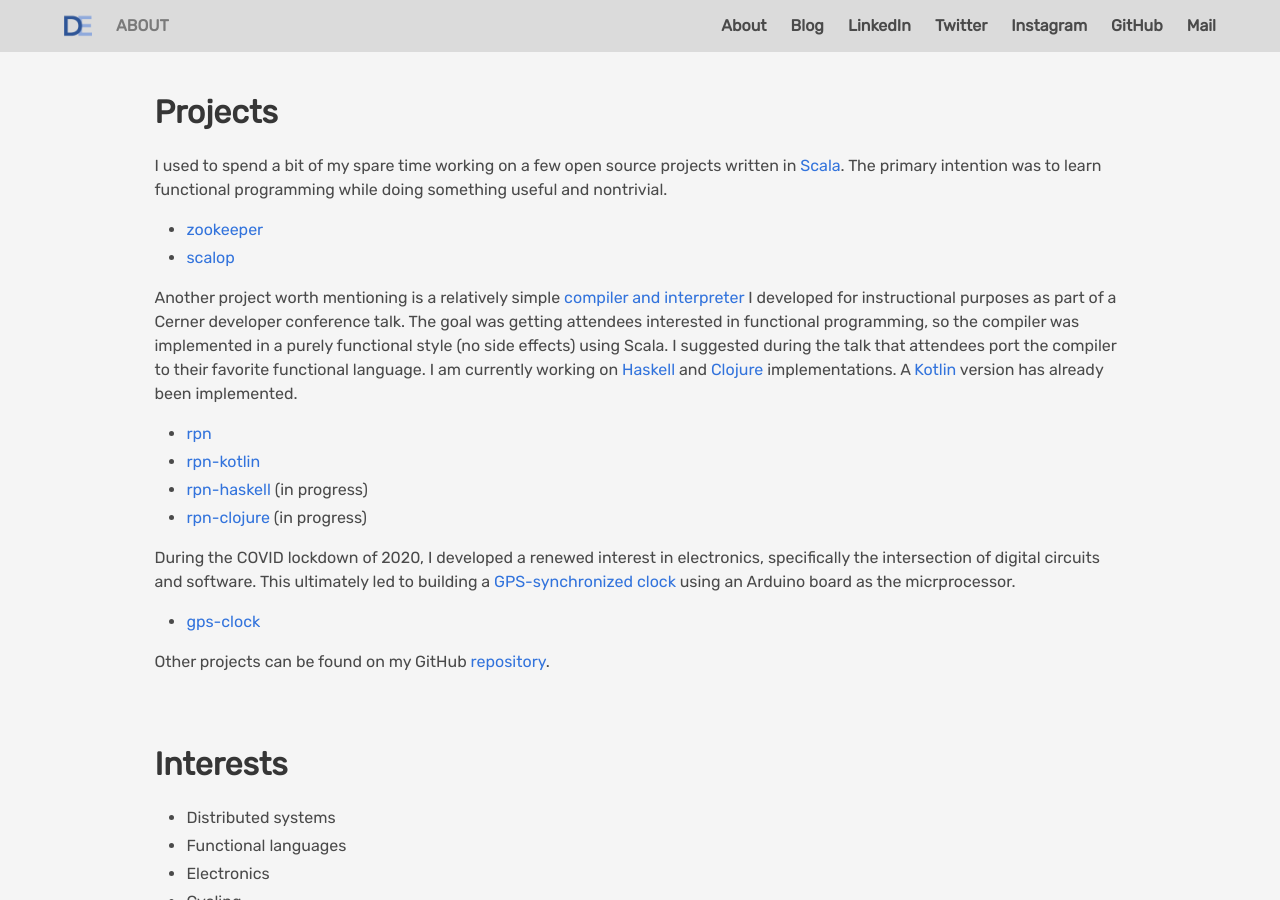
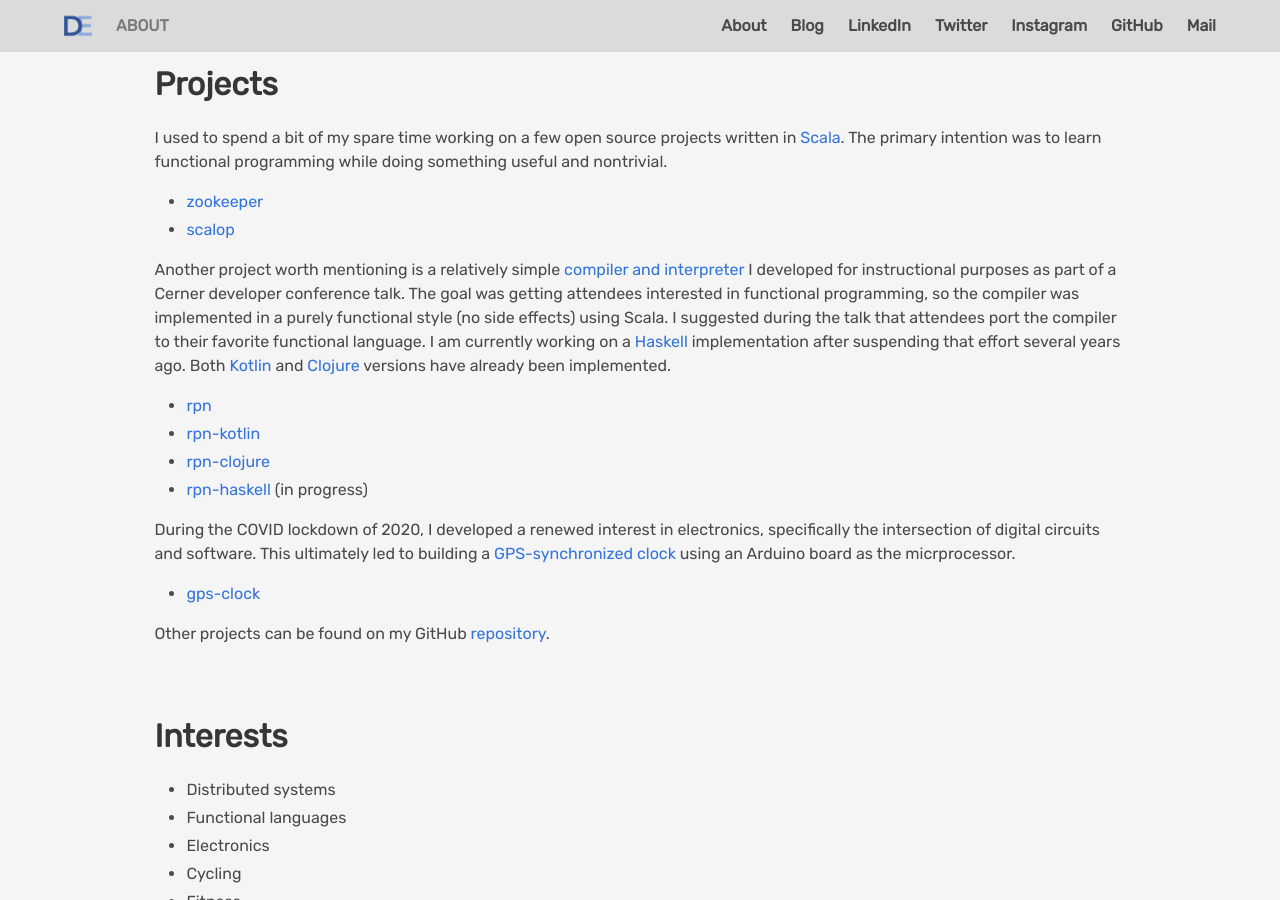
Before and after one commit to davidledwards/davidledwards.github.io, a Jekyll site: the page built from about/index.html, in a window 1280 px wide and 900 px high, scrolled down 2630 px. Built offline with Jekyll 4.4.1, drawn with Linux system fonts in a browser that asks for light colours; nearby versions of some CDN libraries; comment, search, counter and statistics services are not loaded; some of the changed text lies outside the part shown.

Commit message:
minor updates to About

```diff
--- a/about/index.html
+++ b/about/index.html
@@ -28,7 +28,7 @@
     </div>
 </div>
 <p>
-    I am currently the Chief Technology Officer at <a href="http://www.vendavo.com">Vendavo</a>, a global software and services company headquartered in <a href="https://goo.gl/maps/YhCJhNTBw1S2">Denver</a>. We are laser focused on helping enterprises claim their commercial edge, and in a nutshtell, our primary goal is to help customers identify and harvest margin opportunities.
+    I am currently the Chief Technology Officer at <a href="http://www.vendavo.com">Vendavo</a>, a global software and services company headquartered in <a href="https://goo.gl/maps/YhCJhNTBw1S2">Denver</a>. Our company is focused on helping enterprises maximize growth and profitability by identifying and harvesting margin improvement opportunities.
 </p>
 <p>
     I have principal responsibility for the Engineering and User Experience teams for which the majority of time is spent developing and communicating technology vision and strategy, ensuring organizational alignment with business goals, and relentlessly optimizing how we work together.
@@ -145,13 +144,13 @@
     <li><a href="http://davidedwards.io/scalop">scalop</a></li>
 </ul>
 <p>
-    Another project worth mentioning is a relatively simple <a href="https://github.com/davidledwards/rpn">compiler and interpreter</a> I developed for instructional purposes as part of a Cerner developer conference talk. The goal was getting attendees interested in functional programming, so the compiler was implemented in a purely functional style (no side effects) using Scala. I suggested during the talk that attendees port the compiler to their favorite functional language. I am currently working on <a href="https://github.com/davidledwards/rpn-haskell">Haskell</a> and <a href="https://github.com/davidledwards/rpn-clojure">Clojure</a> implementations. A <a href="https://github.com/davidledwards/rpn-kotlin">Kotlin</a> version has already been implemented.
+    Another project worth mentioning is a relatively simple <a href="https://github.com/davidledwards/rpn">compiler and interpreter</a> I developed for instructional purposes as part of a Cerner developer conference talk. The goal was getting attendees interested in functional programming, so the compiler was implemented in a purely functional style (no side effects) using Scala. I suggested during the talk that attendees port the compiler to their favorite functional language. I am currently working on a <a href="https://github.com/davidledwards/rpn-haskell">Haskell</a> implementation after suspending that effort several years ago. Both <a href="https://github.com/davidledwards/rpn-kotlin">Kotlin</a> and <a href="https://github.com/davidledwards/rpn-clojure">Clojure</a> versions have already been implemented.
 </p>
 <ul>
     <li><a href="https://github.com/davidledwards/rpn">rpn</a></li>
     <li><a href="https://github.com/davidledwards/rpn-kotlin">rpn-kotlin</a></li>
+    <li><a href="https://github.com/davidledwards/rpn-clojure">rpn-clojure</a></li>
     <li><a href="https://github.com/davidledwards/rpn-haskell">rpn-haskell</a> (in progress)</li>
-    <li><a href="https://github.com/davidledwards/rpn-clojure">rpn-clojure</a> (in progress)</li>
 </ul>
 <p>
     During the COVID lockdown of 2020, I developed a renewed interest in electronics, specifically the intersection of digital circuits and software. This ultimately led to building a <a href="https://github.com/davidledwards/gps-clock">GPS-synchronized clock</a> using an Arduino board as the micrprocessor.
```
Also changed, not shown: other parts of about/index.html (+0 -1 lines).
